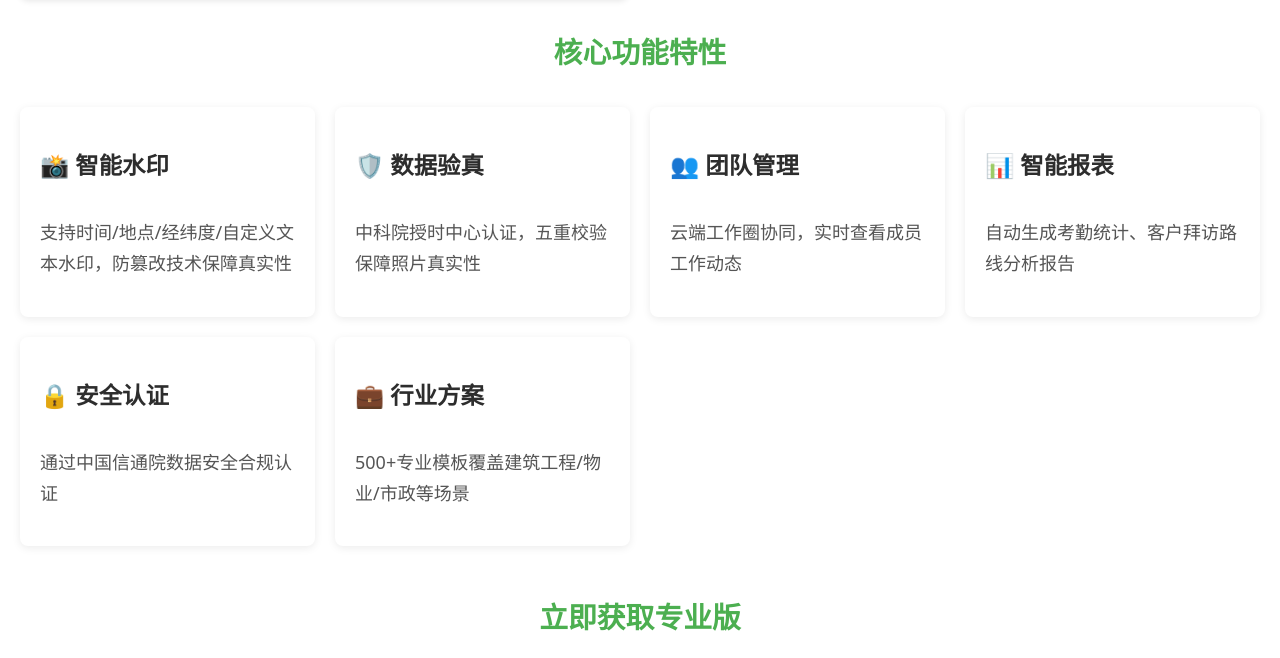
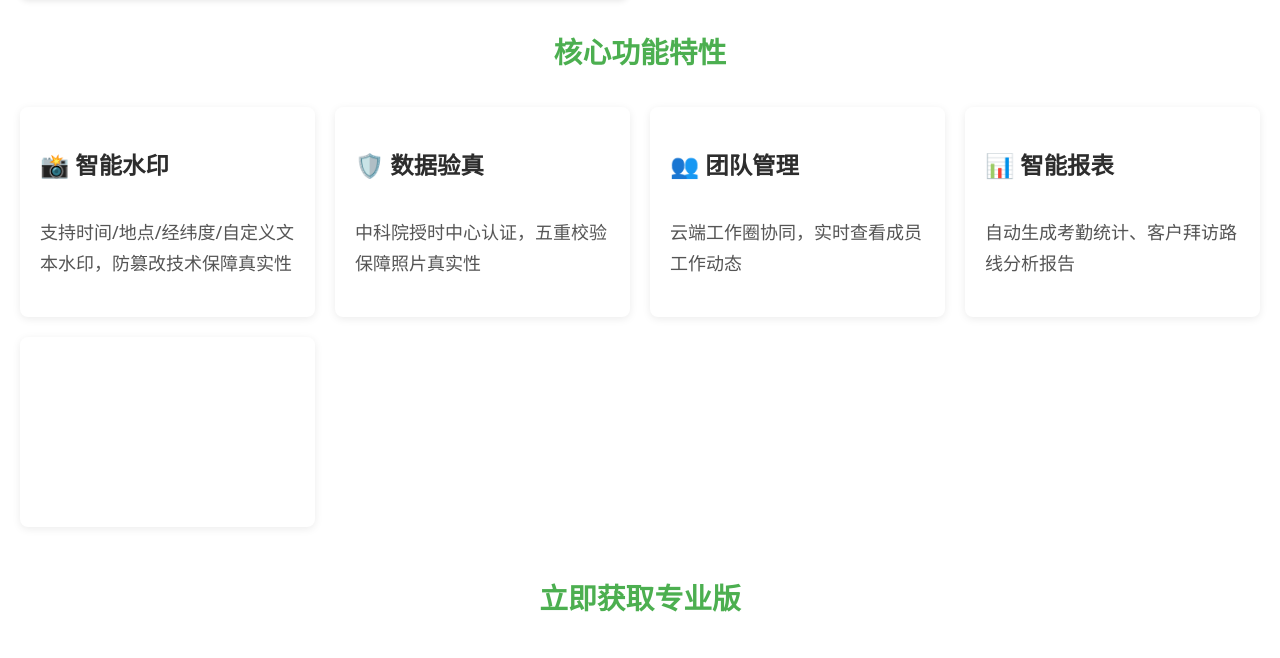
Before and after one commit to jinrixiangji/jinrixiangji.github.io, a plain HTML site: page index.html in a window 1280 px wide. Shown: the part 548-1206 px from the top of the page. Drawn offline with Linux system fonts and the light colour scheme.

Commit message:
Update index.html

```diff
--- a/index.html
+++ b/index.html
@@ -261,13 +261,6 @@
             <p>自动生成考勤统计、客户拜访路线分析报告</p>
         </div>
         <div class="feature-item">
-            <h3>🔒 安全认证</h3>
-            <p>通过中国信通院数据安全合规认证</p>
-        </div>
-        <div class="feature-item">
-            <h3>💼 行业方案</h3>
-            <p>500+专业模板覆盖建筑工程/物业/市政等场景</p>
-        </div>
     </section>
 
     <section style="text-align: center; margin: clamp(32px, 5vw, 48px) 0;">
```
